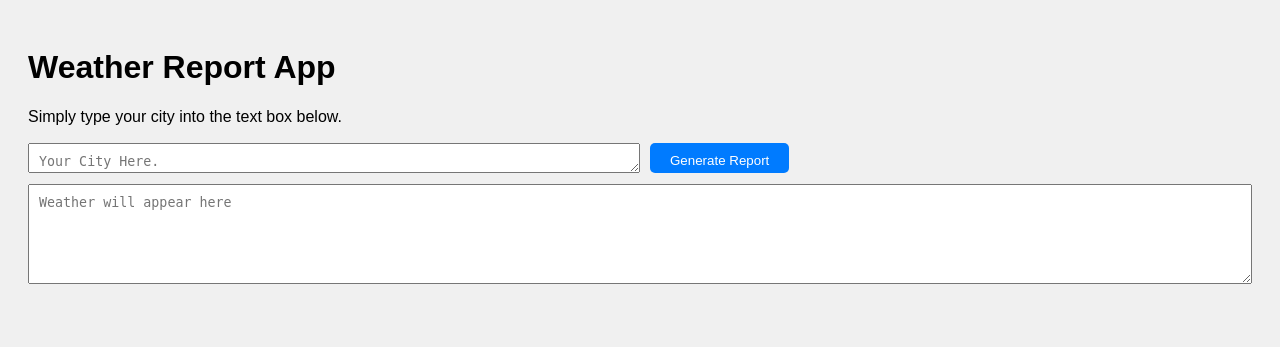
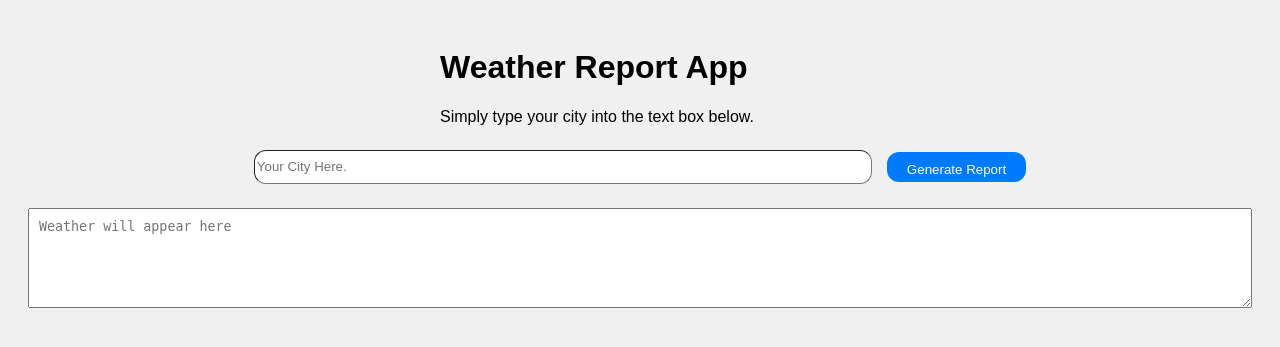
Before and after one commit to kylearbuthnot/WeatherAPI, a Flask app: page / in a window 1280 px wide. Shown: the top 347 px of the page. Run offline with Flask 3, Linux system fonts and the light colour scheme.

Commit message:
Updated CSS: improved UI, HTML: renamed elements more specific names

```diff
--- a/static/style.css
+++ b/static/style.css
@@ -19,18 +19,20 @@ textarea {
   border: none;
   border-radius: 5px;
   cursor: pointer;
+  transition: background-color 0.1s ease;
 }
 
-#submit-button::active{
-  background-color: #004080;
-}
-
-#submit-button::hover {
+#submit-button:hover {
   background-color: #0056b3;
 }
 
-#submit-button::focus{
+#submit-button:focus{
   outline: 2px solid #0056b3;
+}
+
+#submit-button:active{
+  background-color: #007BFF;
+  outline-offset: 1px;
 }
 
 @keyframes fadeIn{
@@ -48,25 +50,37 @@ textarea {
   1s forwards;
 }
 
+/*Position title and header into the center via div.*/
+.title-header-div{
+  width: 400px;
+  margin: auto;
+}
 
-
-.city-text-box{
+/*the div for city txt & gen rep button*/
+.citytxtbx-and-rep-btn{
   display: flex;
+  justify-content: center;
   align-items: center;
-  gap: 10px;
-  margin-bottom: 10px;
+  gap: 15px;
+  margin-top:25px;
+  margin-bottom: 25px;
   height: 32px;
 }
 
 #city_name{
   width: 50%;
   height: 30px;
+  border-radius: 12px; /*apple edges*/
+  border-width: 0.10em; /*slim border*/
 }
 
 #submit-button{
   height: 30px;
+  border-radius: 12px;
+  border-width: 0.10em;
 }
 
+/*div for the report text box.*/
 .report-text-box{
   margin-bottom: 10px;
   pointer-events: none;
--- a/templates/index.html
+++ b/templates/index.html
@@ -8,11 +8,12 @@
   <link rel="stylesheet" href="../static/style.css"></link>
   </head>
   <body>
-<h1>Weather Report App</h1>
+    <div class="title-header-div">
+      <h1>Weather Report App</h1>
     <p> Simply type your city into the text box below.</p>
-  <div class="container">
-      <div class="city-text-box">
-        <textarea id="city_name" name="city_name" placeholder="Your City Here." maxlength="100000"></textarea>
+    </div>
+      <div class="citytxtbx-and-rep-btn">
+        <input id="city_name" name="city_name" placeholder="Your City Here." maxlength="100000"></textarea>
         <button id="submit-button" class="submit-button" >
           <span class="submit-button-text">Generate Report</span>
         </button>
@@ -20,7 +21,6 @@
       <div class="report-text-box">
       <textarea id="report" name="report_text" placeholder="Weather will appear here" readonly></textarea>
       </div>
-    </div>
     <script src="../static/script.js"></script>
   </body>
 </html>
```
